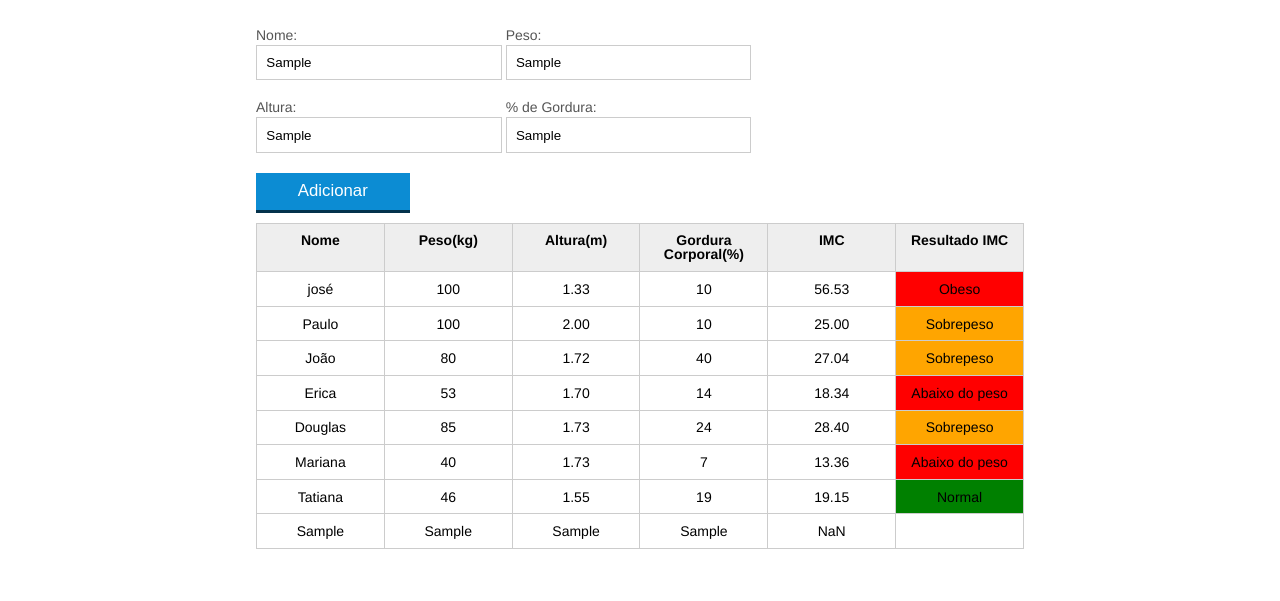
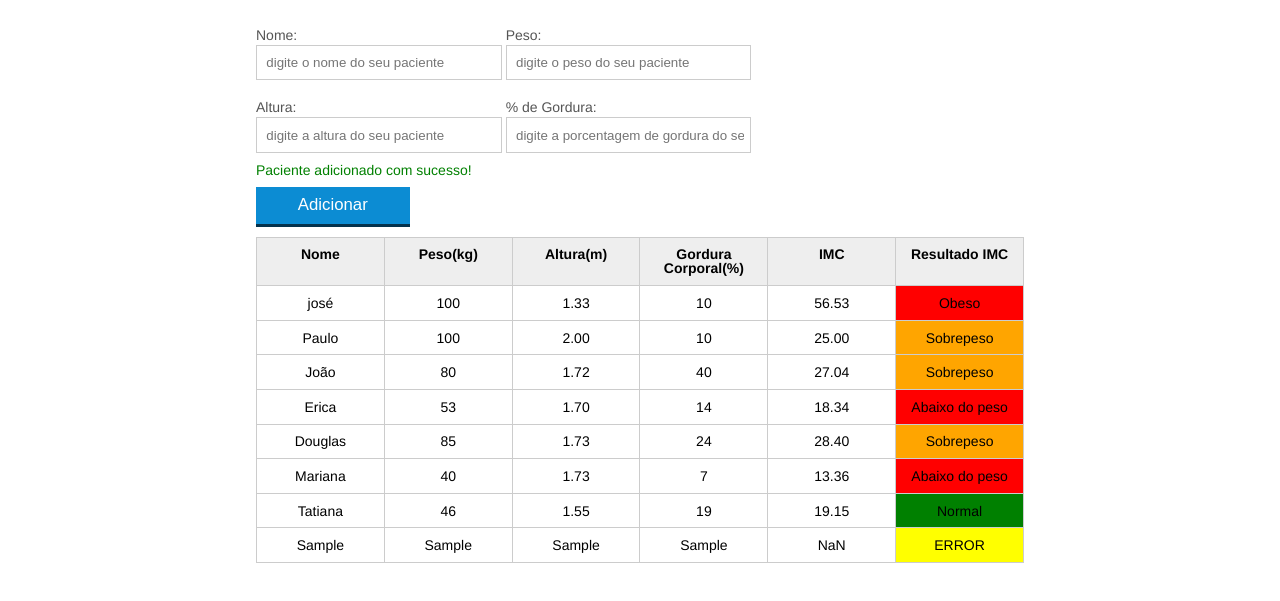
Before and after one commit to martinsgms/basic-js, a plain HTML site: page index.html in a window 1280 px wide. Both pictures are taken after typing "Sample", "Sample", "Sample", "Sample" into the empty fields and a click on the button "Adicionar". Shown: the part 123-724 px from the top of the page. Drawn offline with Linux system fonts and the light colour scheme.

Commit message:
adiciona refatoração e validação no formulário

```diff
--- a/css/index.css
+++ b/css/index.css
@@ -149,3 +149,15 @@ button[disabled=disabled], button:disabled {
 .sobrePeso-indicator {
 	background-color: orange;
 }
+
+.error-indicator {
+	background-color: yellow;
+}
+
+.error {
+	color: red;
+}
+
+.success {
+	color: green;
+}
--- a/index.html
+++ b/index.html
@@ -21,25 +21,26 @@
 
 
 
-					<form method="POST">
+					<form method="POST" id="form-adiciona">
 						<div class="grupo">
-							<label for="form-nome">Nome:</label>
-							<input id="form-nome" name="form-nome" type="text" placeholder="digite o nome do seu paciente" class="campo">
+							<label for="nome">Nome:</label>
+							<input id="nome" name="nome" type="text" placeholder="digite o nome do seu paciente" class="campo">
 						</div>
 						<div class="grupo">
-							<label for="form-peso">Peso:</label>
-							<input id="form-peso" name="form-peso" type="text" placeholder="digite o peso do seu paciente" class="campo campo-medio">
+							<label for="peso">Peso:</label>
+							<input id="peso" name="peso" type="text" placeholder="digite o peso do seu paciente" class="campo campo-medio">
 						</div>
 						<br>
 						<div class="grupo">
-							<label for="form-altura">Altura:</label>
-							<input id="form-altura" name="form-altura" type="text" placeholder="digite a altura do seu paciente" class="campo campo-medio">
+							<label for="altura">Altura:</label>
+							<input id="altura" name="altura" type="text" placeholder="digite a altura do seu paciente" class="campo campo-medio">
 						</div>
 						<div class="grupo">
-							<label for="form-gordura">% de Gordura:</label>
-							<input id="form-gordura" type="text" placeholder="digite a porcentagem de gordura do seu paciente" class="campo campo-medio">
+							<label for="gordura">% de Gordura:</label>
+							<input id="gordura" type="text" placeholder="digite a porcentagem de gordura do seu paciente" class="campo campo-medio">
 						</div>
-
+						<br>
+						<ul id="messages"></ul>
 						<button id="adicionar" class="botao bto-principal">Adicionar</button>
 					</form>
 
@@ -123,7 +124,8 @@
 			</section>
 		</main>
 
-		<script src="js/index.js"></script>
+		<script src="js/calcula-imc.js"></script>
+		<script src="js/form.js"></script>
 
 	</body>
 </html>
--- /dev/null
+++ b/js/calcula-imc.js
@@ -0,0 +1,55 @@
+var titulo = document.querySelector(".titulo");
+titulo.textContent = "Sistema Nutrição";
+
+calculaTodosImc();
+
+function calculaTodosImc() {
+    pacientes = document.querySelectorAll(".paciente");
+
+    for (i = 0; i < pacientes.length; i++){
+        const paciente = pacientes[i];
+
+        pesoValue = paciente.querySelector(".info-peso").textContent;
+        alturaValue = paciente.querySelector(".info-altura").textContent;
+        imcField = paciente.querySelector(".info-imc");
+
+        imcField.textContent = imc(pesoValue, alturaValue);
+
+        classifyImcResult(paciente);
+    }
+}
+
+function classifyImcResult(paciente) {
+    imcValue = paciente.querySelector(".info-imc").textContent;
+
+    if(imcValue < 18.5) {
+        result = 'Abaixo do peso';
+        indicator = "abaixoPeso-indicator";
+
+    } else if(imcValue >= 18.5 && imcValue < 24.5) {
+        result = 'Normal';
+        indicator = "pesoNormal-indicator";
+
+    } else if(imcValue >= 25 && imcValue < 29.9) {
+        result = 'Sobrepeso';
+        indicator = "sobrePeso-indicator";
+
+    } else if (imcValue >= 30){
+        result = 'Obeso';
+        indicator = "obeso-indicator";
+
+    } else {
+        result = 'ERROR';
+        indicator = "error-indicator";
+    }
+
+    resultadoImcField = paciente.querySelector(".info-imc-resultado");
+
+    resultadoImcField.textContent = result;
+    resultadoImcField.classList.add(indicator);
+
+}
+
+function imc(peso, altura) {
+    return (peso / Math.pow(altura, 2)).toFixed("2");
+}
--- /dev/null
+++ b/js/form.js
@@ -0,0 +1,104 @@
+btnAdiciona = document.getElementById("adicionar");
+messagesList = document.getElementById("messages");
+
+
+btnAdiciona.addEventListener("click", function(event) {
+    event.preventDefault();
+
+    messagesList.innerHTML = "";
+
+    form = document.getElementById("form-adiciona");
+    paciente = getPaciente(form);
+
+    var errors = [];
+    errors = validatePaciente(paciente);
+
+    if(errors.length > 0) {
+        errors.forEach(error => {
+            messages("error", error);
+        });
+        return;
+    }
+
+    createRow(paciente);
+    messages("success", "Paciente adicionado com sucesso!")
+    form.reset();
+});
+
+function createRow(paciente) {
+
+    linha = document.createElement("tr");
+    linha.classList.add("paciente");
+
+    linha.appendChild(generateField(paciente.nome, "nome"));
+    linha.appendChild(generateField(paciente.peso, "peso"));
+
+    linha.appendChild(generateField(paciente.altura, "altura"));
+    linha.appendChild(generateField(paciente.gordura, "gordura"));
+    linha.appendChild(generateField(paciente.imc, "imc"));
+    linha.appendChild(generateField(paciente.resultado, "imc-resultado"));
+
+    tabela = document.getElementById("tabela-pacientes");
+    tabela.appendChild(linha);
+
+    classifyImcResult(linha)
+}
+
+function getPaciente(form) {
+
+    paciente = {
+        nome: form.nome.value,
+        peso: form.peso.value,
+        altura: form.altura.value,
+        gordura: form.gordura.value,
+        imc: imc(form.peso.value, form.altura.value),
+        resultadoImc: ''
+    }
+
+    console.log(paciente);
+
+    return paciente;
+}
+
+function generateField(data, clazz) {
+    field = document.createElement("td");
+    field.classList.add("info-" + clazz);
+    field.innerText = data;
+    return field;
+}
+
+function validatePaciente(paciente) {
+    var errors = [];
+
+    if (paciente.nome.length == 0 || paciente.nome.match("\\s+") != null)
+        errors.push("Preencha o campo Nome");
+
+    if (paciente.peso.length == 0 || paciente.peso.match("\\s+") != null)
+        errors.push("Preencha o campo Peso");
+
+    if (paciente.altura.length == 0 || paciente.altura.match("\\s+") != null)
+        errors.push("Preencha o campo Altura");
+
+    if (paciente.gordura.length == 0 || paciente.gordura.match("\\s+") != null)
+        errors.push("Preencha o campo Gordura");
+
+    if (paciente.peso < 0 || paciente.peso > 200)
+        errors.push("Peso inválido");
+
+    if (paciente.altura < 0 || paciente.altura > 3)
+        errors.push("Altura inválida");
+
+    if (paciente.gordura < 0)
+        errors.push("Gordura inválida");
+
+    return errors;
+}
+
+function messages(type, message) {
+    item = document.createElement("li");
+
+    item.className = type;
+    item.innerText = message;
+
+    messagesList.appendChild(item);
+}
--- a/js/index.js
+++ /dev/null
@@ -1,91 +0,0 @@
-var titulo = document.querySelector(".titulo");
-titulo.textContent = "Sistema Nutrição";
-
-pacientes = document.querySelectorAll(".paciente");
-calculaTodosImc();
-
-function calculaTodosImc() {
-    for (i = 0; i < pacientes.length; i++){
-        const paciente = pacientes[i];
-
-        peso = paciente.querySelector(".info-peso").textContent;
-        altura = paciente.querySelector(".info-altura").textContent;
-        imcField = paciente.querySelector(".info-imc");
-        resultadoImc = paciente.querySelector(".info-imc-resultado");
-
-        imcValue = imc(peso, altura);
-        imcField.textContent = imcValue;
-
-        if(imcValue < 18.5) {
-            result = 'Abaixo do peso';
-            indicator = "abaixoPeso-indicator";
-
-        } else if(imcValue >= 18.5 && imcValue < 24.5) {
-            result = 'Normal';
-            indicator = "pesoNormal-indicator";
-
-        } else if(imcValue >= 25 && imcValue < 29.9) {
-            result = 'Sobrepeso';
-            indicator = "sobrePeso-indicator";
-
-        } else {
-            result = 'Obeso';
-            indicator = "obeso-indicator";
-        }
-
-        resultadoImc.textContent = result;
-        resultadoImc.classList.add(indicator);
-
-        /*
-            é possível alterar o css diretamente no js, mas n é boa prática
-            uma vez que os estilos devem estar no arquivo de css
-            por isso, devemos atribuir o elemento a uma classe do css
-
-            resultadoImc.style.backgroundColor = resultColor;
-        */
-
-    }
-}
-
-function imc(peso, altura) {
-    return (peso / Math.pow(altura, 2)).toFixed("2");
-}
-
-btnAdiciona = document.getElementById("adicionar");
-btnAdiciona.addEventListener("click", function(event) {
-    event.preventDefault();
-    console.log("oi");
-
-    nomeValue = document.getElementById("form-nome").value;
-    pesoValue = document.getElementById("form-peso").value;
-    alturaValue = document.getElementById("form-altura").value;
-    gorduraValue = document.getElementById("form-gordura").value;
-
-    pacientesElement = document.getElementById("tabela-pacientes");
-
-    nomeElement = document.createElement("td");
-    pesoElement = document.createElement("td");
-    alturaElement = document.createElement("td");
-    gorduraElement = document.createElement("td");
-    imcElement = document.createElement("td");
-    resultadoElement = document.createElement("td");
-
-    nomeElement.innerText = nomeValue;
-    pesoElement.innerText = pesoValue;
-    alturaElement.innerText = alturaValue;
-    gorduraElement.innerText = gorduraValue;
-    imcElement.innerText = imc(pesoValue, alturaValue);
-    resultadoElement.innerText = '';
-
-    linha = document.createElement("tr");
-    linha.classList.add("paciente");
-
-    linha.appendChild(nomeElement);
-    linha.appendChild(pesoElement);
-    linha.appendChild(alturaElement);
-    linha.appendChild(gorduraElement);
-    linha.appendChild(imcElement);
-    linha.appendChild(resultadoElement);
-
-    pacientesElement.appendChild(linha);
-});
```
Also changed, not shown: js/paciente.js (added, +17 -0 lines).
